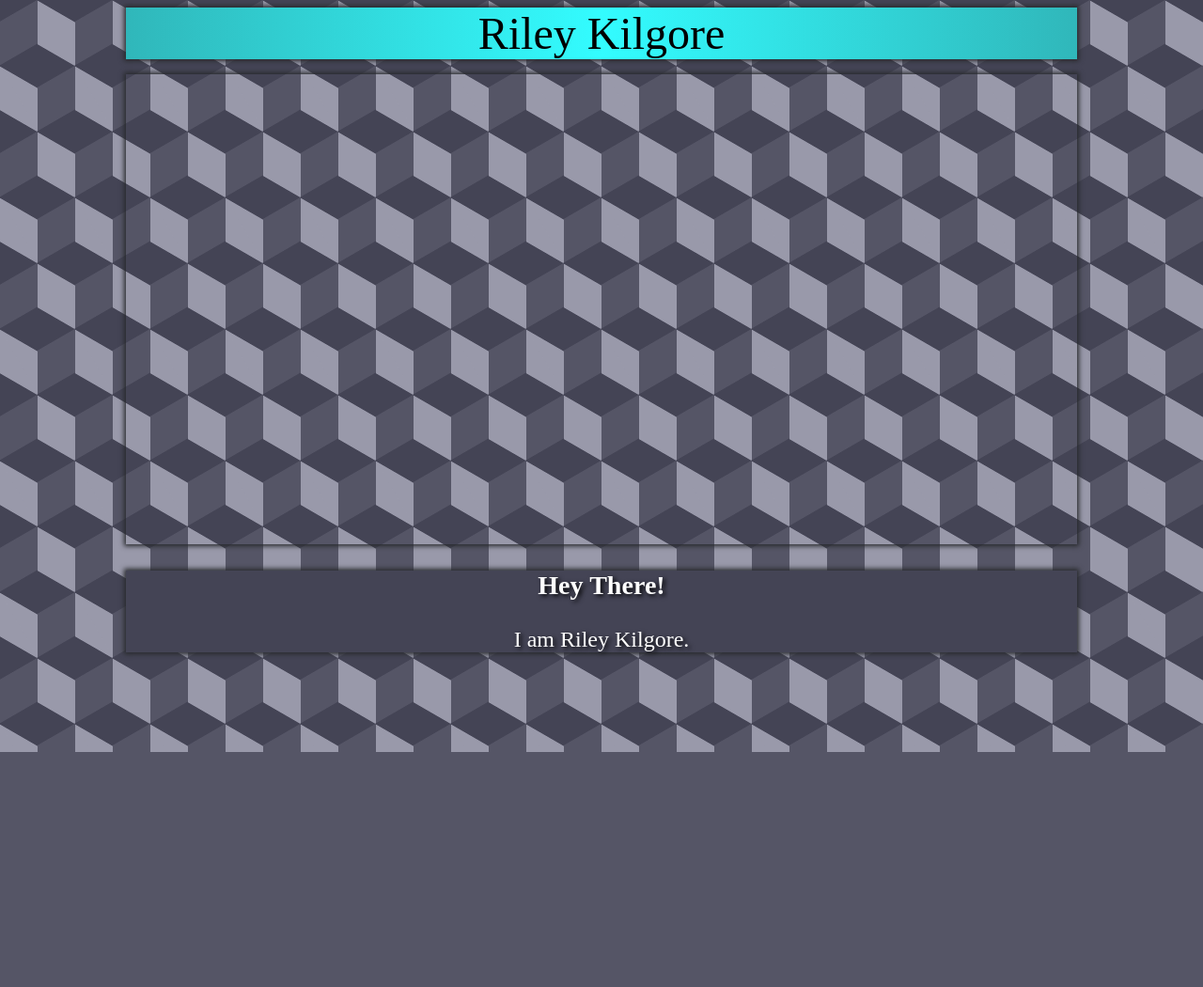
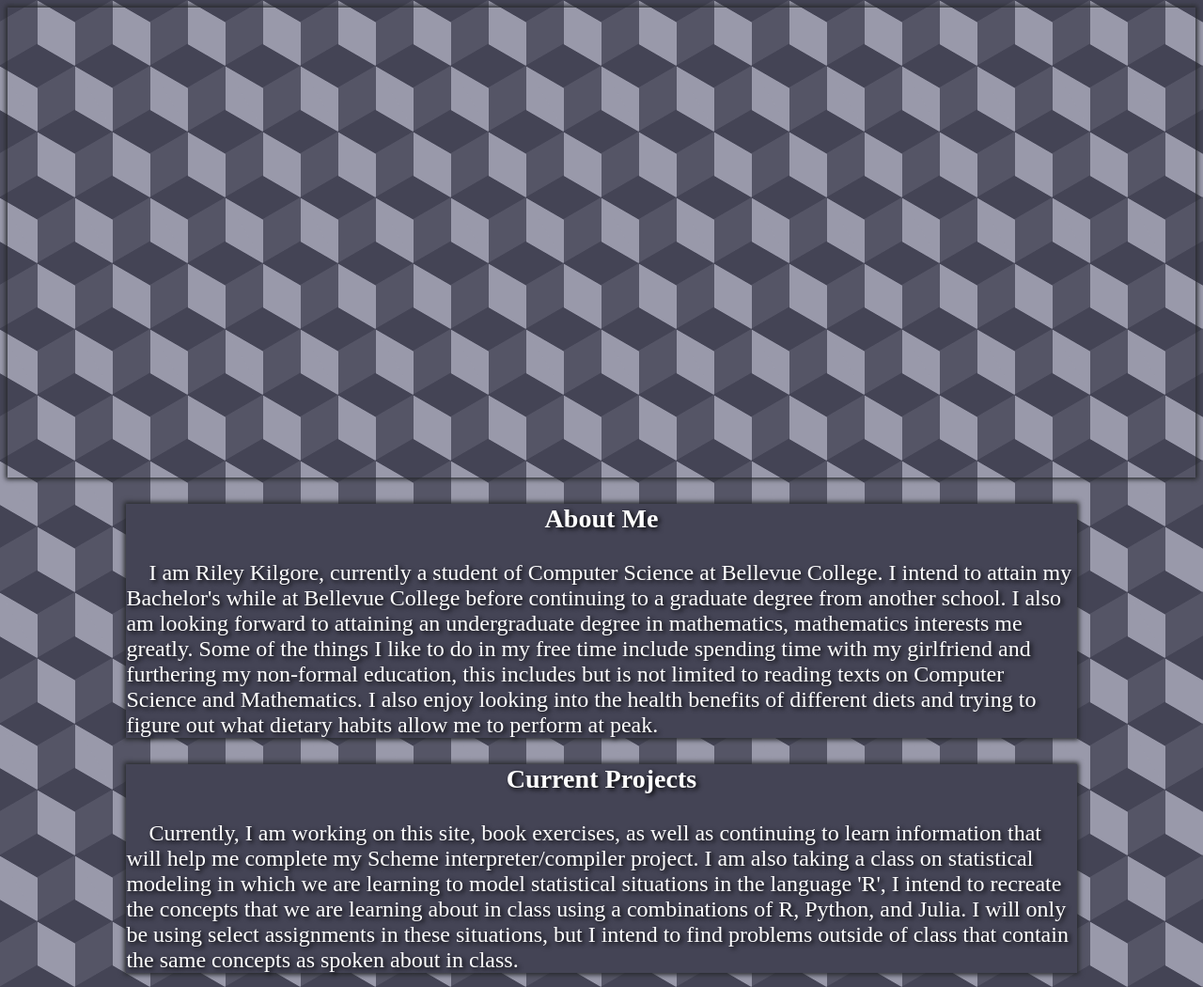
Before and after one commit to Riley-Kilgore/MySite, a plain HTML site: page index.html in a window 1280 px wide. Shown: the top 1050 px of the page at 94% size. Before the commit the page ends 800 px from the top, so only its background shows below. Drawn offline with Linux system fonts and the light colour scheme.

Commit message:
Changed html markup and added content to reflect information regarding myself.

```diff
--- a/css/style.css
+++ b/css/style.css
@@ -20,9 +20,14 @@ body{
   margin-top: 1em;
   background-color: #445;
   color: white;
+  text-align: left;
   text-shadow: .1em .1em .2em black;
   font-size: 24px;
   box-shadow: 0 0 5px 2px #282a2d;
+}
+
+h3{
+  text-align: center;
 }
 
 header{
@@ -33,8 +38,9 @@ header{
 }
 
 #landingImage{
+  margin: 0;
+  padding: 0;
   box-shadow: 0 0 5px 2px #282a2d;
-  margin-top: 1em;
   height: 500px;
   background-size: 100%;
   background-image: url(../images/landingImage.jpg);
--- a/index.html
+++ b/index.html
@@ -6,15 +6,25 @@
     <link rel="stylesheet" href="./css/style.css">
   </head>
   <body>
+    <div id="landingImage">
+    </div>
     <div class="container">
-      <header>
-        Riley Kilgore
-      </header>
-      <div id="landingImage">
+      <div class="box">
+        <h3>About Me</h3>
+        &nbsp;&nbsp;&nbsp;&nbsp;I am Riley Kilgore, currently a student of Computer Science at Bellevue College. I intend to attain my Bachelor's while at Bellevue College before continuing to a graduate
+        degree from another school. I also am looking forward to attaining an undergraduate degree in mathematics, mathematics interests me greatly.
+        Some of the things I like to do in my free time include spending time with my girlfriend and furthering my non-formal education, this includes but is not limited to reading texts on
+        Computer Science and Mathematics. I also enjoy looking into the health benefits of different diets and trying to figure out what dietary habits allow me to perform at peak.
       </div>
       <div class="box">
-        <h3>Hey There!</h3>
-        I am Riley Kilgore.
+        <h3>Current Projects</h3>
+        &nbsp;&nbsp;&nbsp;&nbsp;Currently, I am working on this site, book exercises, as well as continuing to learn information that will help me complete my Scheme interpreter/compiler project.
+        I am also taking a class on statistical modeling in which we are learning to model statistical situations in the language 'R', I intend to recreate the concepts that we are learning about in
+        class using a combinations of R, Python, and Julia. I will only be using select assignments in these situations, but I intend to find problems outside of class that contain the same concepts
+        as spoken about in class.
+      </div>
+      <div class="box">
+
       </div>
     </div>
   </body>
```
